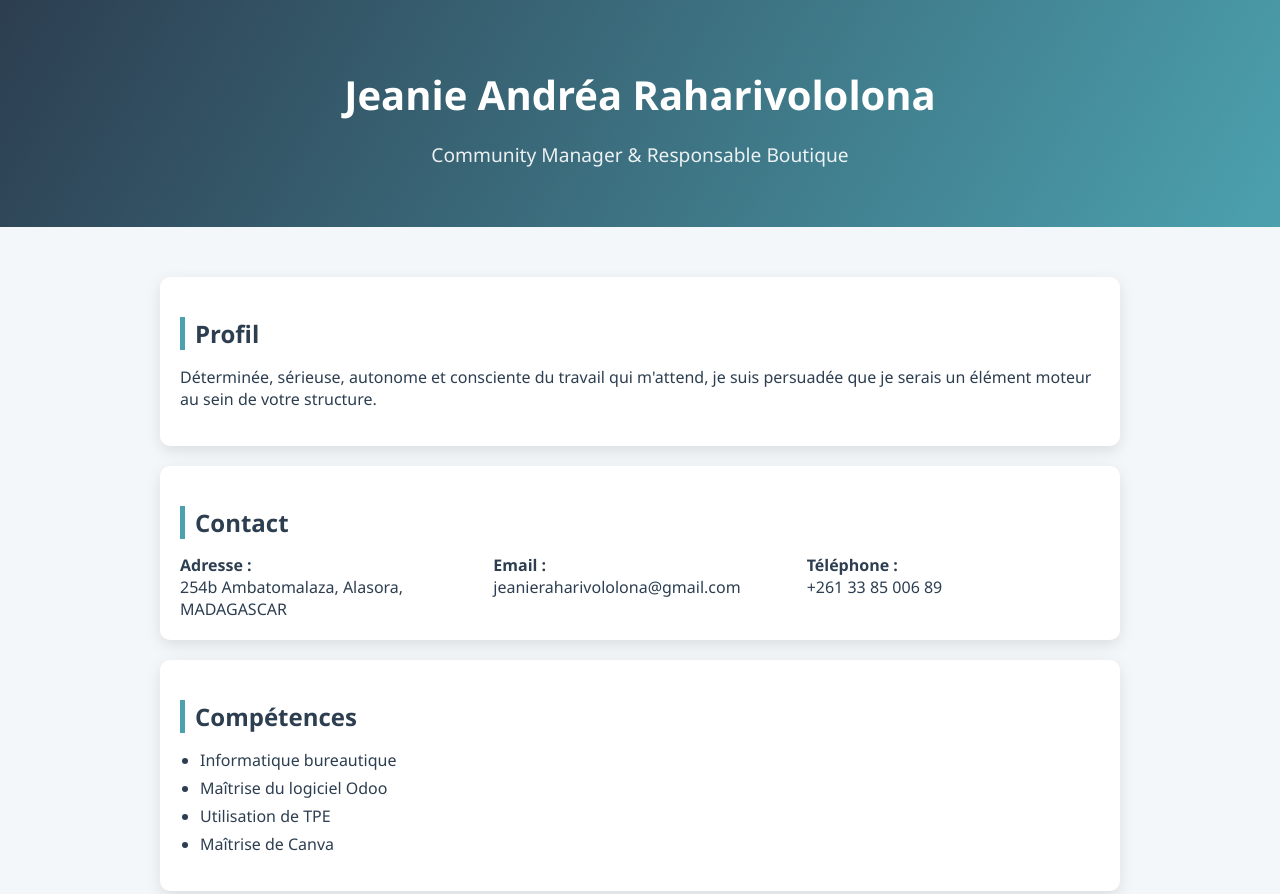
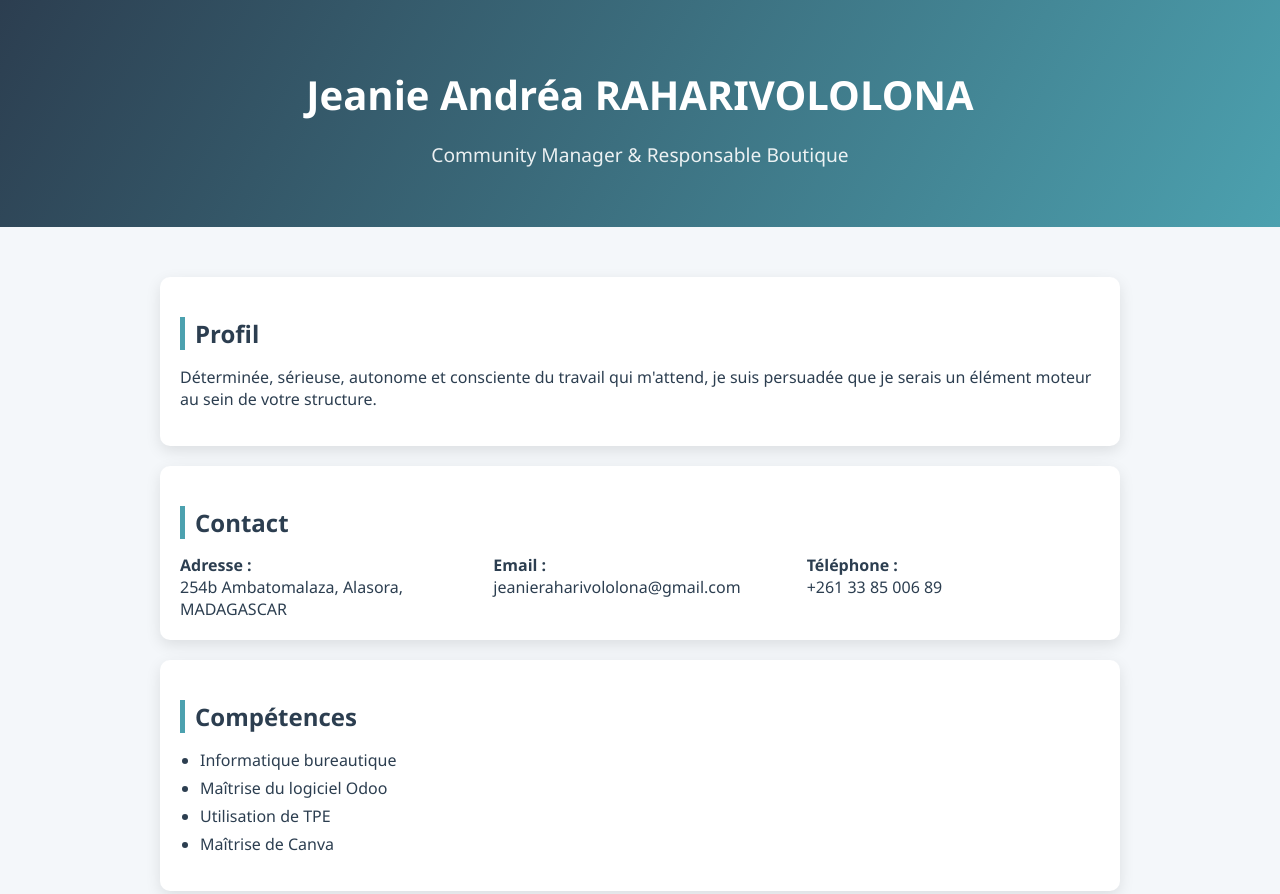
Before and after one commit to JeanieRaharivololona777/portfolio.andie, a plain HTML site: page index.html in a window 1280 px wide. Shown: the top 894 px of the page. Drawn offline with Linux system fonts and the light colour scheme.

Commit message:
Update index.html
2-maj

```diff
--- a/index.html
+++ b/index.html
@@ -104,7 +104,7 @@
 <body>
 
   <header>
-    <h1>Jeanie Andréa Raharivololona</h1>
+    <h1>Jeanie Andréa RAHARIVOLOLONA</h1>
     <p>Community Manager & Responsable Boutique</p>
   </header>
 
```
